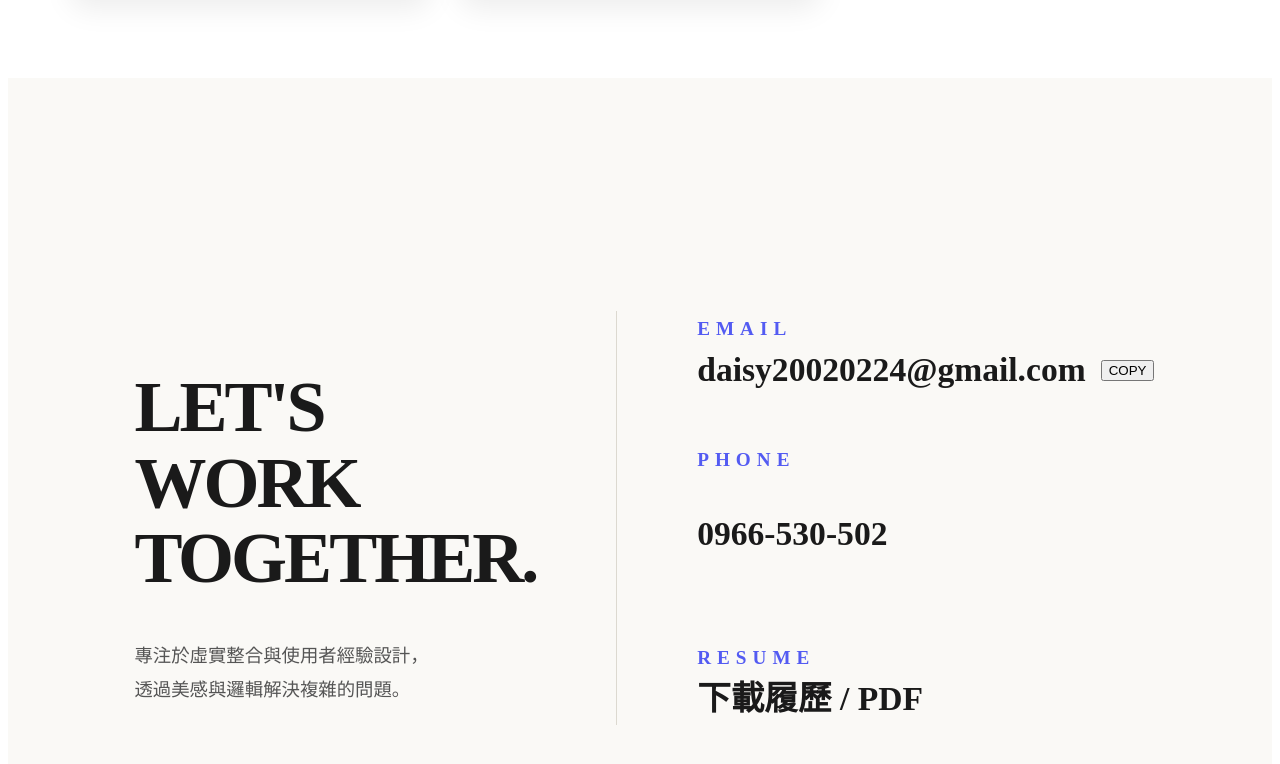
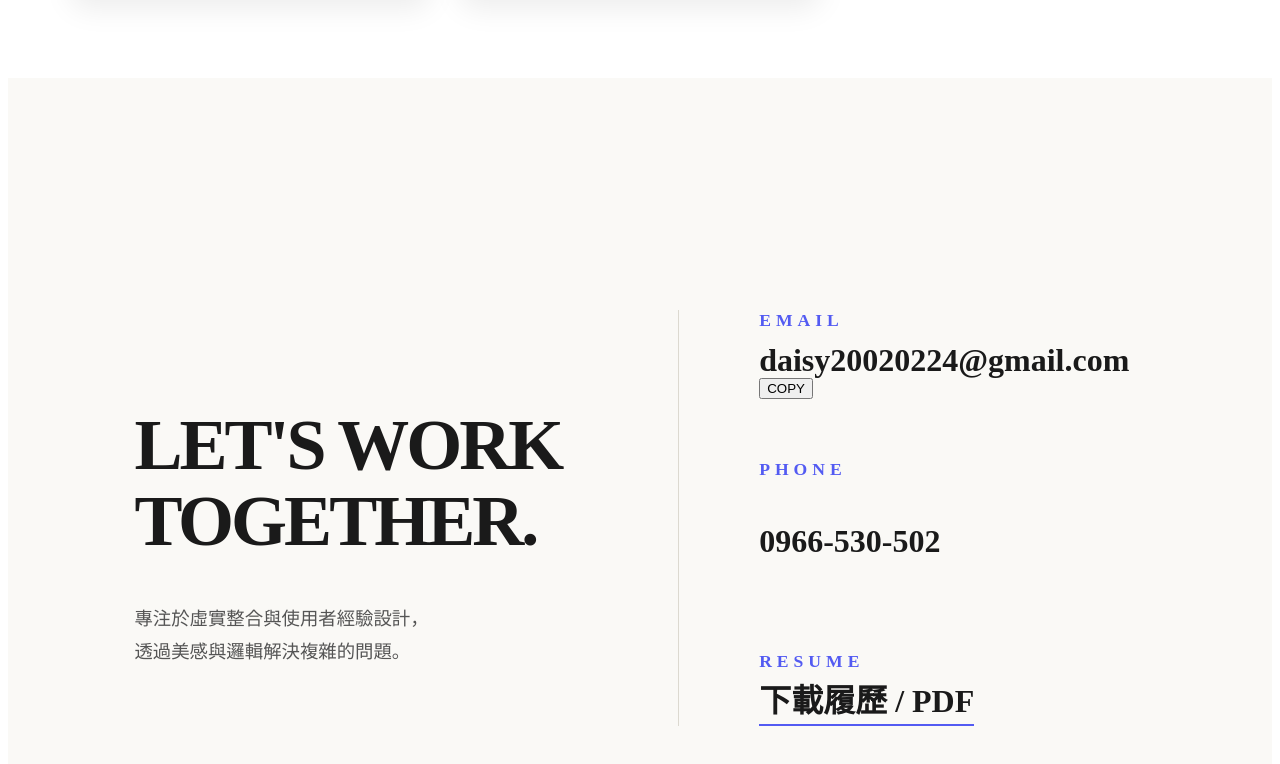
Before and after one commit to 20020224-qun/my-portfolio-react, a React (Vite) app: page / in a window 1280 px wide. Shown: the part 4695-5459 px from the top of the page. Built offline with nearby package versions, Linux system fonts and the light colour scheme.

Commit message:
Update style.css

```diff
--- a/src/assets/style.css
+++ b/src/assets/style.css
@@ -712,9 +712,10 @@ html {
 }
 
 /* ==============================
-    5. 聯絡區塊 (左右分治最終版)
+    5. 聯絡區塊 (最終權重平衡解決方案)
 ============================== */
 
+/* 基礎底層設定 */
 #contact {
     padding: 160px 10% !important;
     background-color: #faf9f6 !important;
@@ -732,81 +733,82 @@ html {
     width: 100%;
 }
 
-/* --- 左側：恢復妳原本最愛的完美樣式 --- */
+/* ------------------------------
+   左側區塊 (Contact Visual)
+   ------------------------------ */
 #contact .contact-visual {
-    flex: 1.2; /* 稍微佔比大一點點 */
+    flex: 1.2;
     padding-right: 80px;
     display: flex;
     flex-direction: column;
     justify-content: center;
-    text-align: left !important; /* 確保絕對靠左 */
+    text-align: left !important;
 }
 
-#contact .contact-title {
+/* 🚀 這裡是你左側的大標題，現在你可以隨意調整數值了 */
+#contact .contact-visual .contact-title {
     font-size: clamp(3.2rem, 6vw, 4.5rem) !important;
     font-weight: 900 !important;
     line-height: 1.05 !important;
     letter-spacing: -3px !important;
     color: #1a1a1a !important;
     margin-bottom: 25px !important;
-    text-align: left !important;
 }
 
-#contact .contact-statement {
+#contact .contact-visual .contact-statement {
     font-size: 1.15rem !important;
     color: #555 !important;
     line-height: 1.8 !important;
     max-width: 450px;
-    text-align: left !important;
 }
 
-/* --- 右側：鎖定目標，精準放大 --- */
+/* ------------------------------
+   右側區塊 (Contact Info)
+   ------------------------------ */
 #contact .contact-info {
     flex: 1;
     padding-left: 80px;
     display: flex;
     flex-direction: column;
     justify-content: center;
-    gap: 60px; /* 增加間距，讓右側更有呼吸感 */
+    gap: 60px;
     border-left: 1px solid #dcd9d0;
-    text-align: left !important;
 }
 
-/* 🚀 這裡就是妳要的：藍色標籤放大 */
-#contact .info-label {
-    font-size: 1.2rem !important; /* 1.2rem 是標籤感的高級上限，3.9 真的太巨了 */
-    letter-spacing: 6px !important;
+/* 🚀 右側藍色小標籤：建議調整至 1.1rem ~ 1.2rem 最優雅 */
+#contact .contact-info .info-label {
+    font-size: 1.1rem !important;
+    letter-spacing: 5px !important;
     color: #535bf2 !important;
     font-weight: 800 !important;
     margin-bottom: 12px !important;
     display: block !important;
-    text-align: left !important;
+    text-transform: uppercase;
 }
 
-/* 🚀 聯絡內容（Email/Phone）：再次強化重量 */
-#contact .info-link,
-#contact .info-text {
-    font-size: 2.1rem !important;
+/* 右側主要文字 (Email/Phone/Resume) */
+#contact .contact-info .info-link,
+#contact .contact-info .info-text {
+    font-size: 2rem !important;
     color: #1a1a1a !important;
     font-weight: 700 !important;
     line-height: 1.1 !important;
     text-decoration: none !important;
-    text-align: left !important;
     display: inline-block !important;
 }
 
-/* 複製按鈕微調，不影響文字佈局 */
-.email-row {
-    display: flex;
-    align-items: center;
-    gap: 15px;
+/* 下載連結特殊樣式 (可選) */
+#contact .contact-info .download-link {
+    border-bottom: 2px solid #535bf2;
+    padding-bottom: 5px;
 }
 
-/* 手機版適應 */
+/* ------------------------------
+   手機版適應 (RWD)
+   ------------------------------ */
 @media (max-width: 992px) {
     #contact .contact-container { flex-direction: column; }
     #contact .contact-visual { padding-right: 0; margin-bottom: 60px; }
     #contact .contact-info { padding-left: 0; border-left: none; border-top: 1px solid #dcd9d0; padding-top: 60px; }
-    #contact .info-link, #contact .info-text { font-size: 1.6rem !important; }
 }
 }
```
